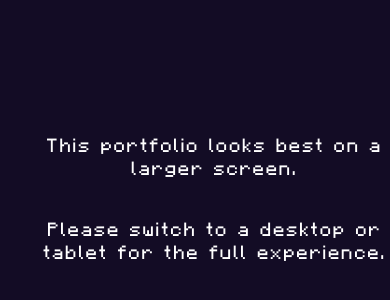
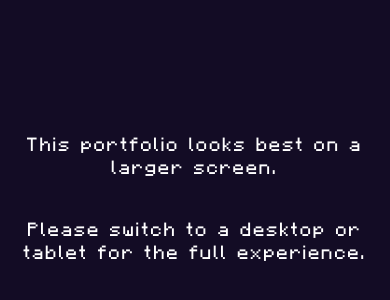
Before and after one commit to jenniyan/jenyanportfolio, a React (Create React App) app: page / in a window 390 px wide. Shown: the part 242-542 px from the top of the page. Built offline with nearby package versions, Linux system fonts and the light colour scheme.

Commit message:
fix: screen warning width cutting off on screens too small

```diff
--- a/src/styles/styles.css
+++ b/src/styles/styles.css
@@ -184,13 +184,13 @@ body {
     position: fixed;
     top: 0;
     left: 0;
-    width: 100vw;
+    width: 90vw;
     height: 100vh;
     background-color: #130c25;
     color: white;
     font-family: "mc-regular";
     text-align: center;
-    padding: 20px;
+    padding: 5%;
     z-index: 9999;
     font-size: 1.2em;
   }
```
